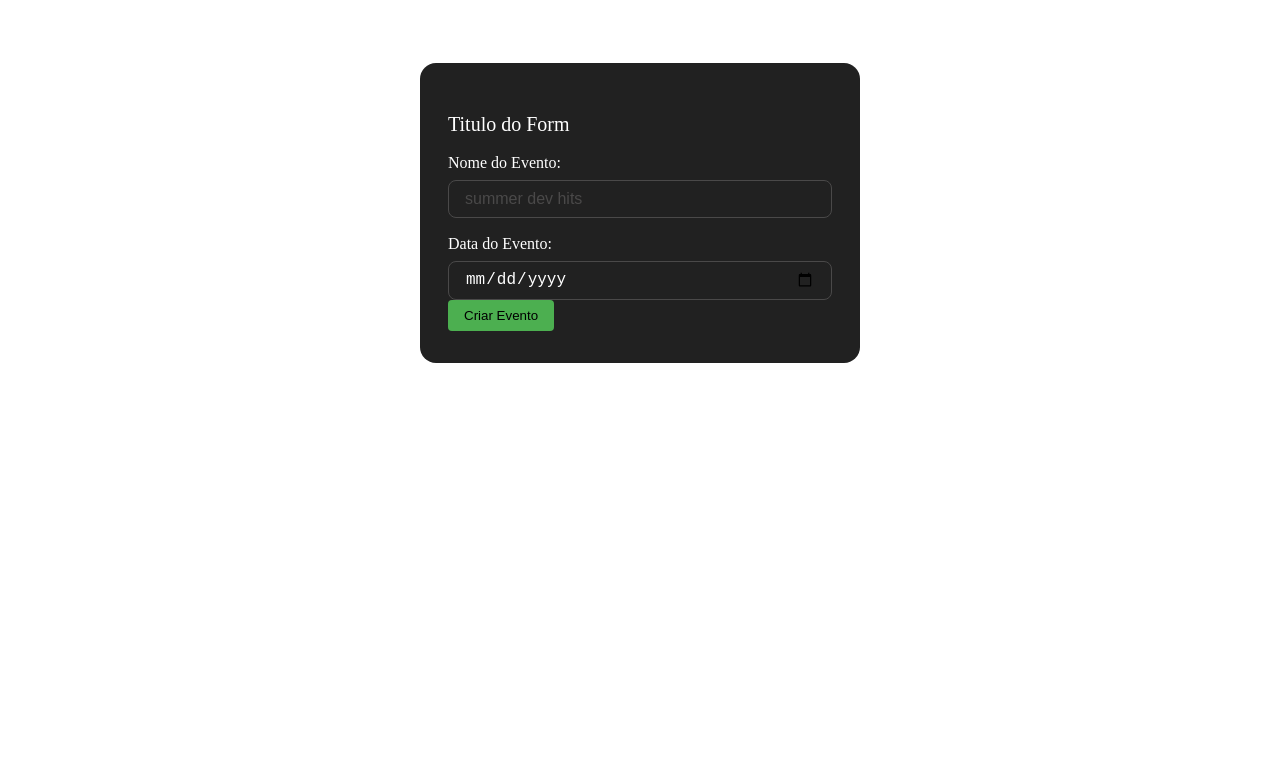
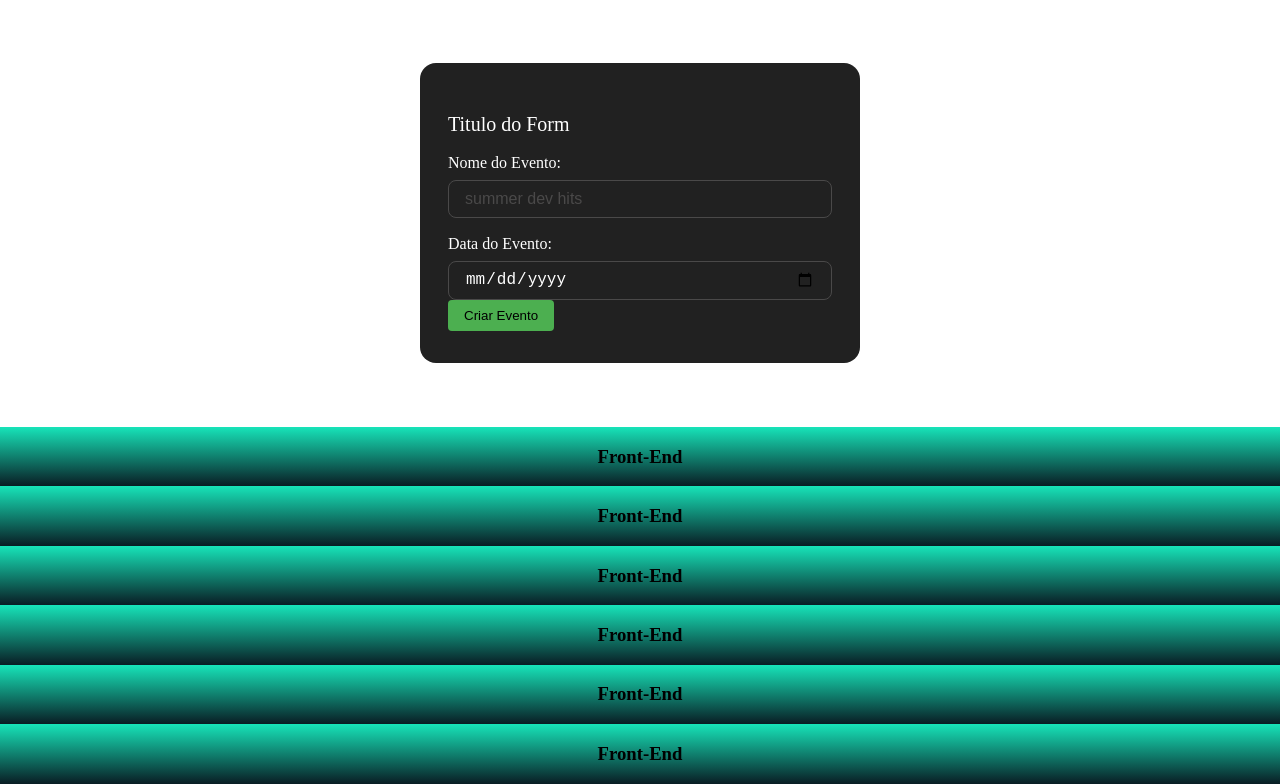
Before and after one commit to Pedrozila/Tecboard, a React (Vite) app: page / in a window 1280 px wide. Shown: the part 684-1468 px from the top of the page. Before the commit the page ends 1111 px from the top, so only its background shows below. Built offline with nearby package versions, Linux system fonts and the light colour scheme.

Commit message:
feat: new tema sections component

```diff
--- a/src/App.jsx
+++ b/src/App.jsx
@@ -1,7 +1,36 @@
 import "./App.css";
 import { FormularioDeEventos } from "./componentes/FormularioEvento";
+import { Tema } from "./componentes/Tema";
 
 function App() {
+
+  const temas = [
+    {
+      id: "1",
+      nome: 'Front-End'
+    },
+    {
+      id: "2",
+      nome: 'Front-End'
+    },
+    {
+      id: "3",
+      nome: 'Front-End'
+    },
+    {
+      id: "4",
+      nome: 'Front-End'
+    },
+    {
+      id: "5",
+      nome: 'Front-End'
+    },
+    {
+      id: "6",
+      nome: 'Front-End'
+    },
+  ]
+
   return (
     <main>
       <header>
@@ -11,6 +40,24 @@ function App() {
         <img src="/banner.png" alt="" />
       </section>
       <FormularioDeEventos />
+      <section>
+         <Tema tema={temas[0]} />
+      </section>
+      <section>
+         <Tema tema={temas[1]} />
+      </section>
+      <section>
+         <Tema tema={temas[2]} />
+      </section>
+      <section>
+         <Tema tema={temas[3]} />
+      </section>
+      <section>
+         <Tema tema={temas[4]} />
+      </section>
+      <section>
+         <Tema tema={temas[5]} />
+      </section>
     </main>
   );
 }
--- /dev/null
+++ b/src/componentes/Tema/index.jsx
@@ -0,0 +1,5 @@
+export function Tema ({ tema }) {
+
+return <h3>{tema.nome}</h3>
+
+}
```
